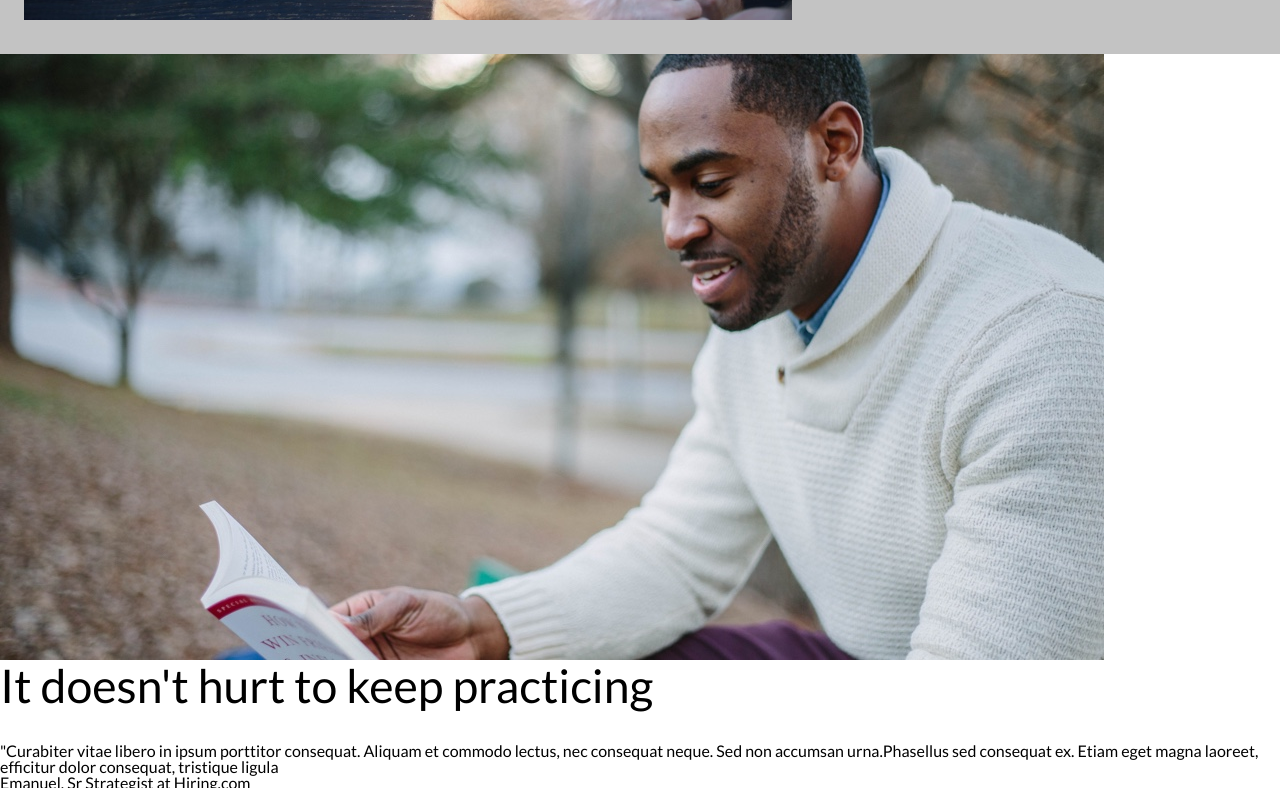
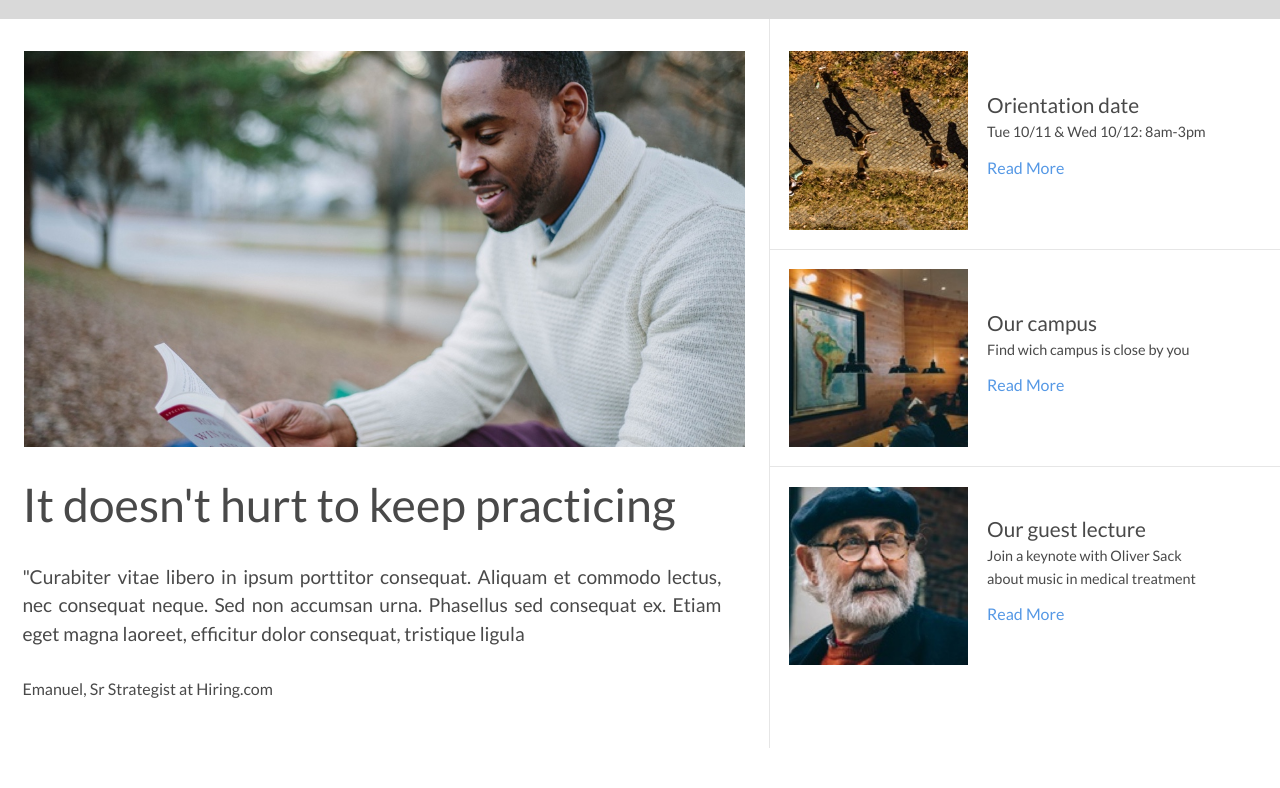
Before and after one commit to gregorysgeorge/capstoneproject, a plain HTML site: page index.html in a window 1280 px wide. Shown: the part 660-1448 px from the top of the page. After the commit the page ends 1408 px from the top, so only its background shows below. Drawn offline with Linux system fonts and the light colour scheme.

Commit message:
Article section + comments

```diff
--- a/index.html
+++ b/index.html
@@ -42,10 +42,14 @@
 <!--MAIN CONTENT-->
 <main>
         <div class="main-content">
+
+            <!--BANNER IMAGE-->
             <div class="banner">
                 <div class=banner-img>
                     <img src="./resources/images/banner.jpg" alt="">
                 </div>
+
+                <!--HEADLINE-->
                 <div class="headline">
                     <h1>Learn something new everyday</h1>
                     <h3>Lorem ipsum dolor sit amet, consectetur adipiscing elit</h3>
@@ -53,30 +57,40 @@
                 </div>
             </div>
             <div class="articles">
+
+                <!--MAIN ARTICLE ON THE LEFT-->
                 <div class="mainarticle">
                     <img src="./resources/images/information-main.jpg" alt="">
                     <h1>It doesn't hurt to keep practicing</h1>
-                    <p>"Curabiter vitae libero in ipsum porttitor consequat. Aliquam et commodo lectus, nec consequat neque. Sed non accumsan urna.Phasellus sed consequat ex. Etiam eget magna laoreet, efficitur dolor consequat, tristique ligula</p>
+                    <h5>"Curabiter vitae libero in ipsum porttitor consequat. Aliquam et commodo lectus, nec consequat neque. Sed non accumsan urna. Phasellus sed consequat ex. Etiam eget magna laoreet, efficitur dolor consequat, tristique ligula</h5>
                     <h6 class="name">Emanuel, Sr Strategist at Hiring.com</h6>
                 </div>
-                <div class="rightarticles">
-                    <div class="article1">
+
+                <!--SIDEBAR ARTICLES ON THE RIGHT-->
+                <div class="sidearticles">
+                    <div class="article" id="top">
                         <img src="./resources/images/information-orientation.jpg" alt="">
+                        <div class="content">
                             <h3>Orientation date</h3>
                             <p>Tue 10/11 & Wed 10/12: 8am-3pm</p>
                             <span><a href="">Read More</a></span>
                         </div>
-                    <div class="article2">
+                    </div>
+                    <div class="article">
                         <img src="./resources/images/information-campus.jpg" alt="">
+                        <div class="content">
                             <h3>Our campus</h3>
                             <p>Find wich campus is close by you</p>
                             <span><a href="">Read More</a></span>
                         </div>
-                    <div class="article3">
+                        </div>
+                    <div class="article" id="bottom">
                         <img src="./resources/images/information-guest-lecture.jpg" alt="">
+                        <div class="content">
                             <h3>Our guest lecture</h3>
                             <p>Join a keynote with Oliver Sack about music in medical treatment</p>
                             <span><a href="">Read More</a></span>
+                        </div>
                     </div>
                 </div>
             </div>
--- a/resources/css/style.css
+++ b/resources/css/style.css
@@ -2,6 +2,7 @@ html,
 .body {
     font-family: Lato;
     font-size: 16px;
+    color:#494949;
     margin: 0 auto;
 }
 
@@ -22,12 +23,12 @@ h3 {
 
 a {
     text-decoration: none;
-    color: black;
+    color: rgb(70, 70, 70)
 }
 
 a:hover {
-    color:gray;
-    transition: color, 400ms ease-in;
+    color:rgba(128, 128, 128, 0.699);
+    transition: color, 200ms ease-in;
     cursor: pointer;
 }
 
@@ -88,22 +89,23 @@ a:active {
     display: flex;
     justify-content: flex-start;
     align-content: flex-start;
-    background-color: rgba(128, 128, 128, 0.473);
+    background-color: #d9d9d9;
 }
 
 /*importante impostare max-width 60% nel parent e non nel child (ovvero .banner-img img), se no il child non ha limiti*/
 
+/*BANNER IMAGE*/
 .banner-img {
-    max-width: 60%;
+    max-width: 56.35%;
 }
 
 .banner-img img{
-
     /*impostato max-width:100% per contenere l'immagine nel 60% (la grandezza massima del parent) di .banner-img*/
     max-width: 100%;
     margin: 2rem 0rem 2rem 1.5rem;
 }
 
+/*HEADLINE - "learn something new"*/
 .headline {
     /*inserito margini anche nella headline per evitare che si sovrapponga all'immagine in fase di ridimensionamento della pagina*/
     margin: auto auto auto 3.5rem;
@@ -126,3 +128,112 @@ a:active {
 .headline a:hover{
     color: grey;
 }
+
+/*articles section*/
+
+/*macro container*/
+.articles {
+    display: flex;
+    justify-content: flex-start;
+    align-content: flex-start;
+    margin: 0 auto;
+}
+
+/*main article on the left*/
+.mainarticle {
+    max-width: 56.35%;
+}
+
+.mainarticle img {
+    max-width: 100%;
+    padding: 2rem 0rem 2rem 1.5rem;
+}
+
+.mainarticle h1, h5, h6{
+    margin: 0 0 0 1.4rem;
+}
+
+.mainarticle h5 {
+    font-size: 1.3rem;
+    line-height: 1.8rem;
+    text-align: left;
+}
+
+.mainarticle h5 {
+    font-size: 1.2rem;
+    line-height: 1.8rem;
+    text-align: justify;
+}
+
+.name {
+    padding-top: 2rem;
+    font-size: 1rem;
+}
+
+/*sidebar right with articles*/
+
+.sidearticles {
+    max-width: 40%;
+    margin: 0rem auto auto 3rem;
+    padding-bottom: 4rem;
+    border-left: 1px solid rgba(128, 128, 128, 0.2);
+}
+
+.sidearticles img {
+    padding: 1.2rem;
+    width: 35%;
+    height: auto;
+}
+
+.article {
+    display: flex;
+    justify-content: flex-start;
+    align-items: flex-start;
+    margin: 0 auto;
+    border-bottom: 1px solid rgba(128, 128, 128, 0.2);
+}
+
+.article:hover {
+    background-color: #d9d9d9;
+    cursor: pointer;
+}
+
+/*sidebar right - description and info*/
+.content {
+    display: flex;
+    flex-direction: column;
+    align-self: center;
+    align-items: flex-start;
+    max-width: 45%;
+}
+
+.content h3 {
+    font-size: 1.3rem;
+    line-height: 2rem;
+    padding-bottom: 0;
+}
+
+.content p {
+    font-size: 0.9rem;
+    line-height: 1.4rem;
+    padding-bottom: 0;
+}
+
+.content a {
+    line-height: 3rem;
+    color: #5598e5;
+}
+
+.content a:hover {
+    color: #0278ff;
+}
+
+/*first article on the sidebar*/
+#top {
+    padding-top: 0.8rem;
+}
+
+/*last article on the sidebar*/
+#bottom {
+    border-bottom: 0;
+}
```
Lines whose indentation alone changed are shown as unchanged.
